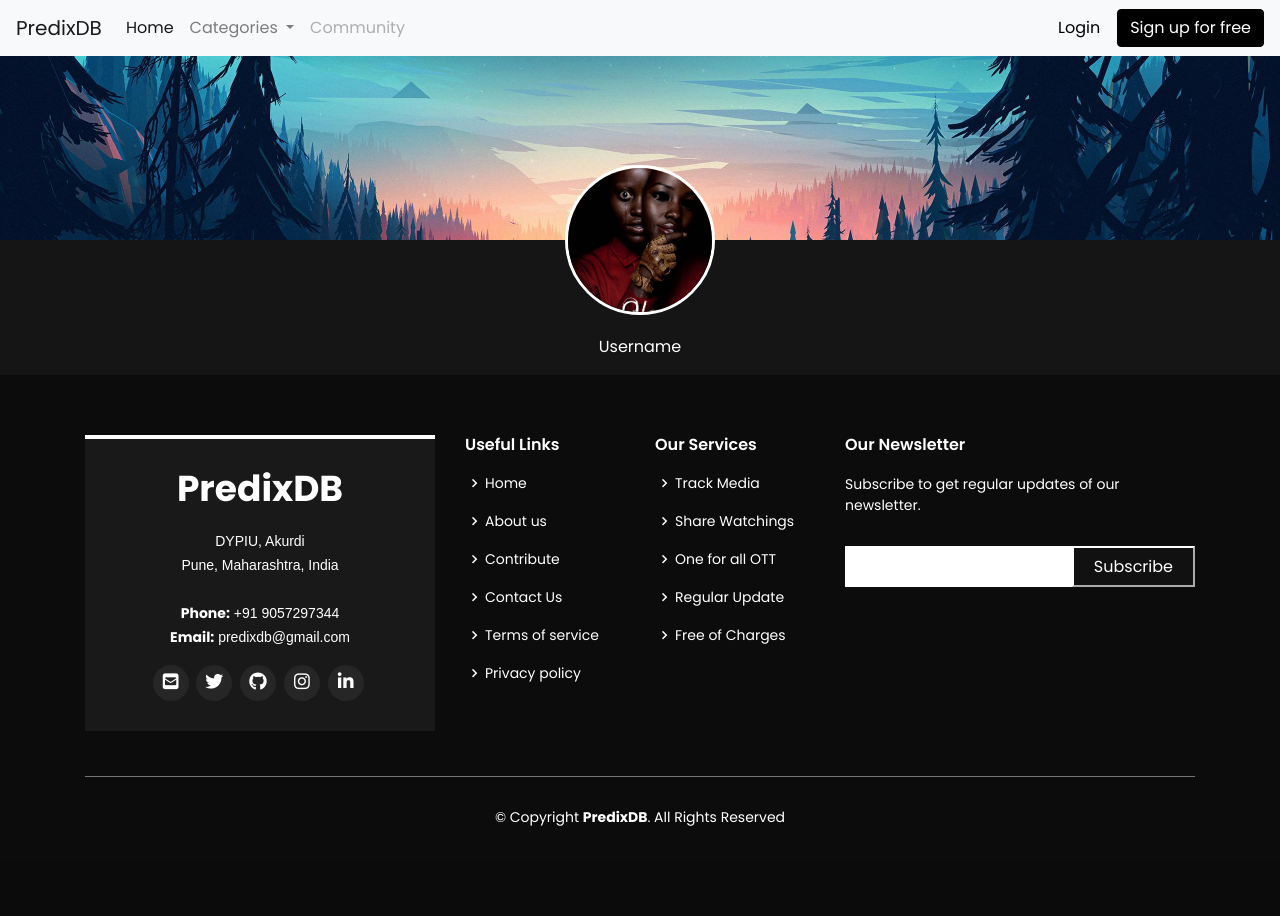
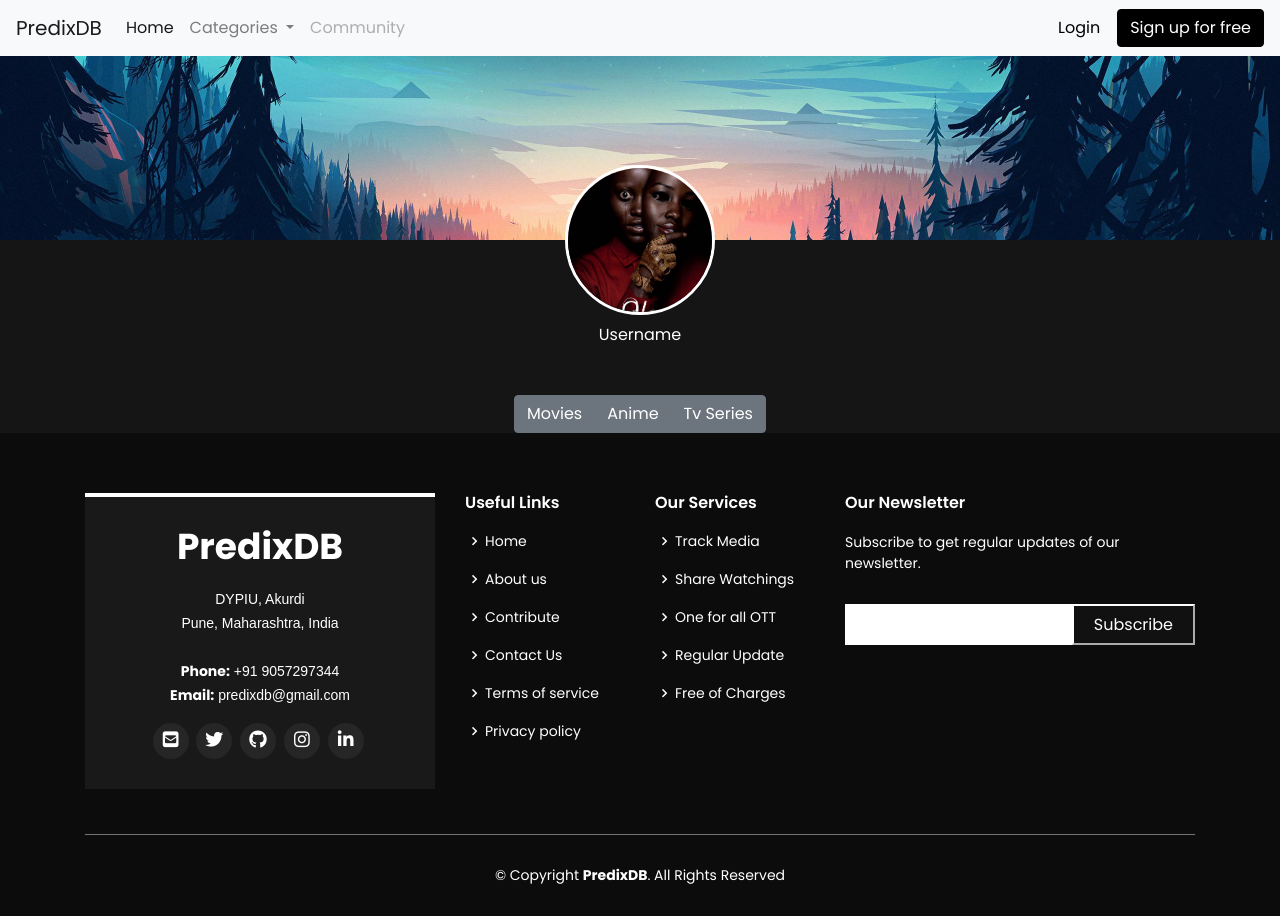
Before and after one commit to skshamagarwal/Predix, a Django app: page /profile/ in a window 1280 px wide. Before the commit the page ends 826 px from the top, so only its background shows below. Run offline with Django 3.2, Linux system fonts and the light colour scheme; some libraries are stand-ins or nearby versions.

Commit message:
media type selection bar added

```diff
--- a/static/css/profile.css
+++ b/static/css/profile.css
@@ -42,9 +42,17 @@
 }
 
 .profile {
-  margin: 20px 30px auto 30px;
   text-align: center;
   align-items: center;
   justify-content: center;
   color: #FFF;
 }
+
+.card {
+  height: 120px;
+  width: 120px;
+}
+
+.title {
+  color: black;
+}
--- a/templates/profile.html
+++ b/templates/profile.html
@@ -21,11 +21,18 @@
         <img src="{% static 'images/movie1.jpg' %}" alt="">
     </div>
     <div class="profile">
-        <div class="uname">
-            <p>Username</p>
+        <div class="container">
+            <div class="uname mb-5 mt-2">
+                <p>Username</p>
+            </div>
+            <div class="btn-group" role="group">
+                <button type="button" class="btn btn-secondary">Movies</button>
+                <button type="button" class="btn btn-secondary">Anime</button>
+                <button type="button" class="btn btn-secondary">Tv Series</button>
+            </div>
         </div>
-
     </div>
+</div>
 
 </div>
 {% endblock %}
```
